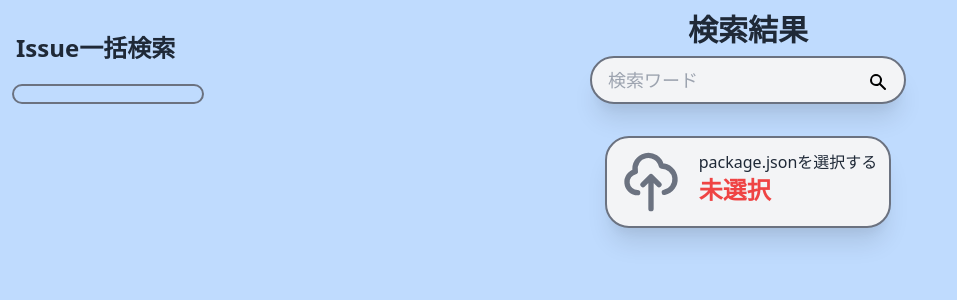
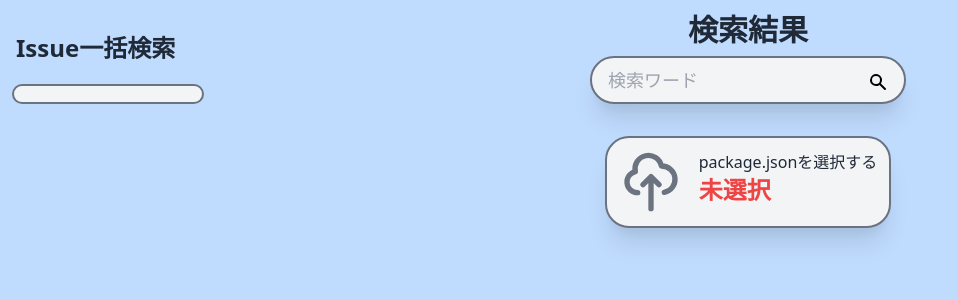
Before and after one commit to zd613/issue-ikkatsu-kensaku, a Nuxt app: page /search in a window 1280 px wide. Shown: the top 300 px of the page, without its empty margins (0-957 px from the left). Built offline with nearby package versions, Linux system fonts and the light colour scheme.

Commit message:
Update RepositoryList.vue

```diff
--- a/components/RepositoryList.vue
+++ b/components/RepositoryList.vue
@@ -1,5 +1,5 @@
 <template>
-  <div class="border-2 border-gray-500 p-2 rounded-xl">
+  <div class="border-2 border-gray-500 p-2 rounded-xl bg-gray-100">
     <div
       v-for="(item, index) in props.repositories"
       :key="'repo-item-' + index"
```
